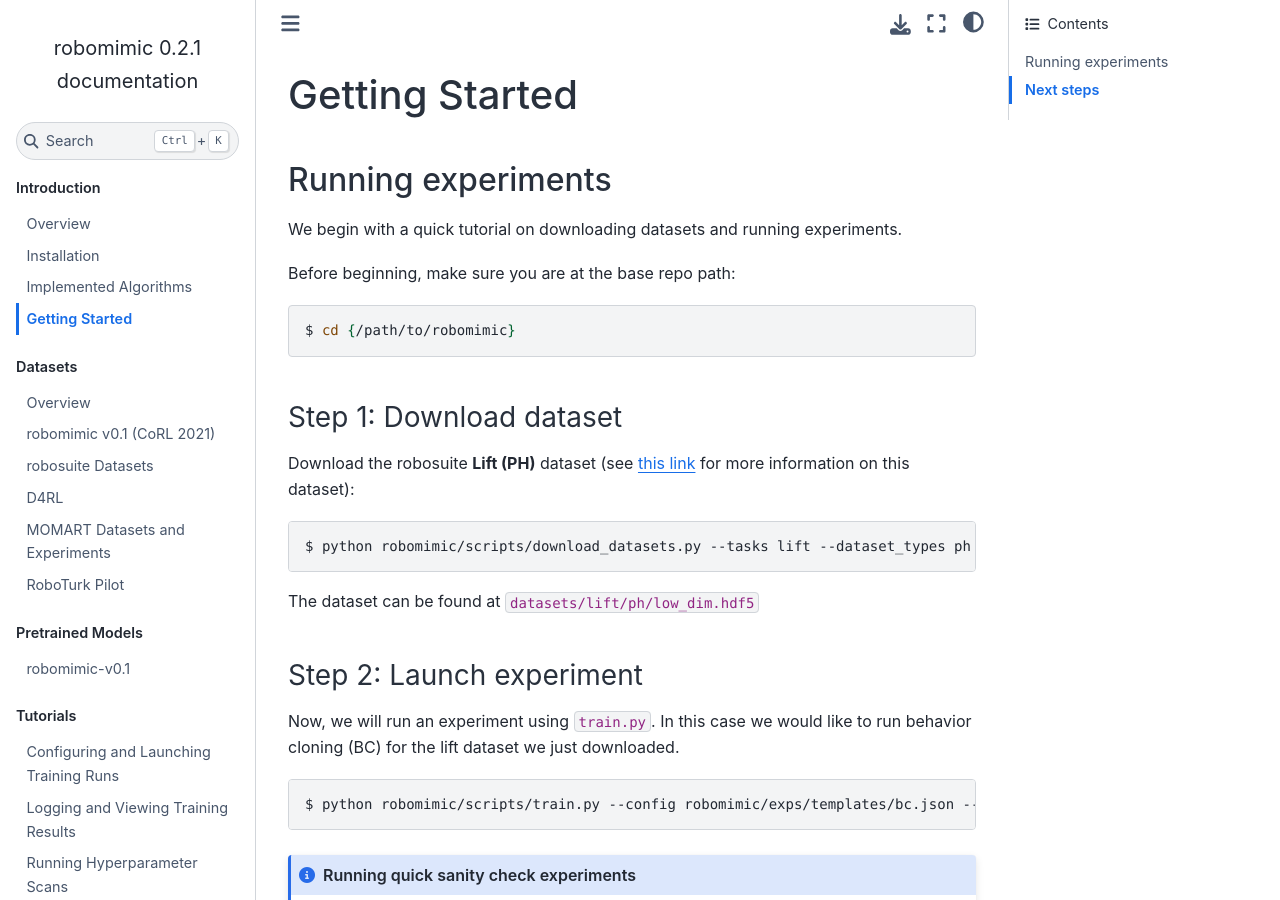
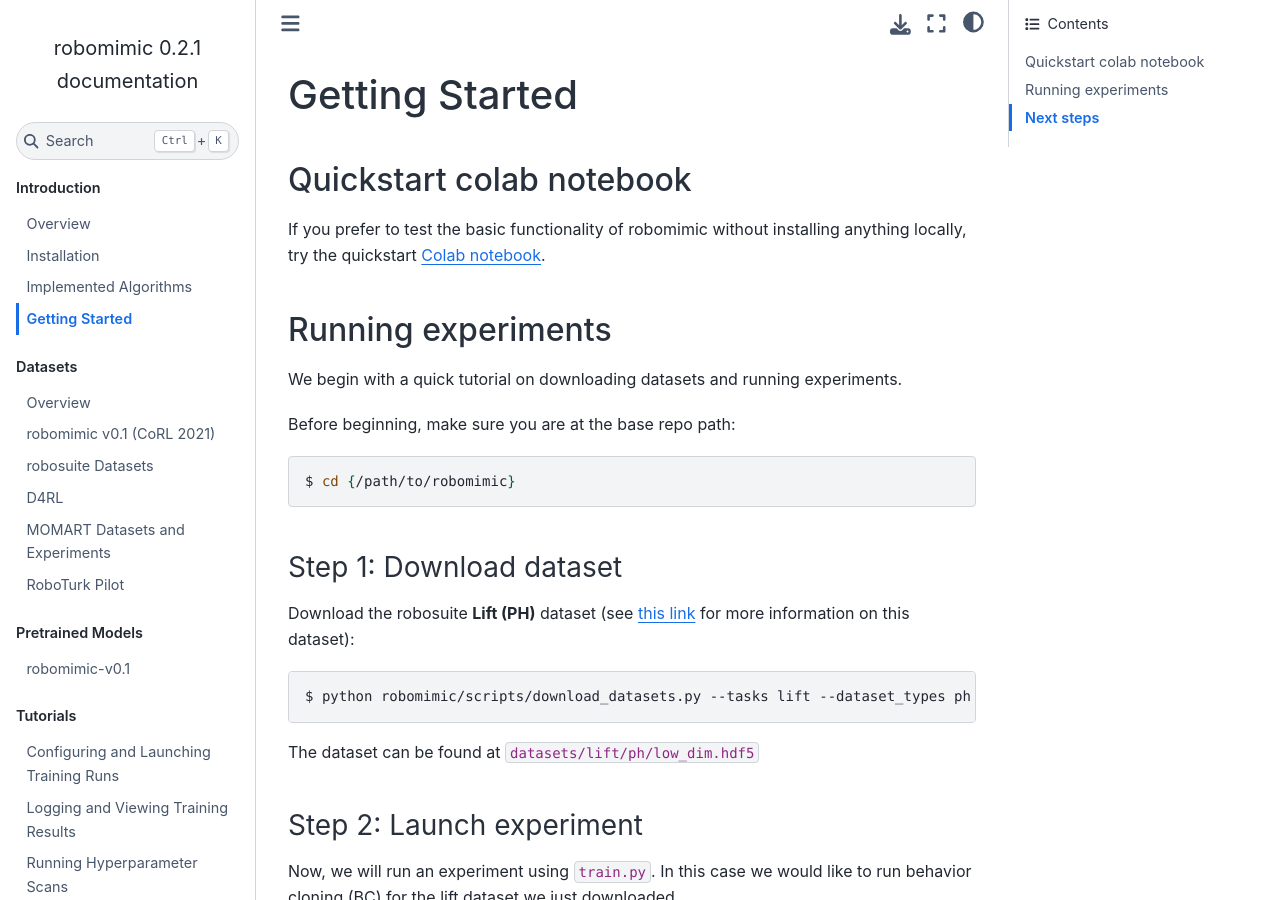
Before and after one commit to ARISE-Initiative/robomimic, a Sphinx documentation site: the page built from docs/introduction/getting_started.md, in a window 1280 px wide and 900 px high. Built offline with Sphinx 7.4.7 and the Sphinx Book theme 1.1.4, drawn with Linux system fonts in a browser that asks for light colours; pages that are not in the unit, such as notebooks, are missing from menus.

Commit message:
move colab link to getting_started in docs, add colab banner in readme

```diff
--- a/docs/introduction/getting_started.md
+++ b/docs/introduction/getting_started.md
@@ -1,4 +1,8 @@
 # Getting Started
+
+## Quickstart colab notebook
+
+If you prefer to test the basic functionality of robomimic without installing anything locally, try the quickstart [Colab notebook](https://colab.research.google.com/drive/1b62r_km9pP40fKF0cBdpdTO2P_2eIbC6?usp=sharing).
 
 ## Running experiments
 We begin with a quick tutorial on downloading datasets and running experiments.
```
Also changed, not shown: README.md (+4 -1 lines), docs/introduction/overview.md (+0 -3 lines).
